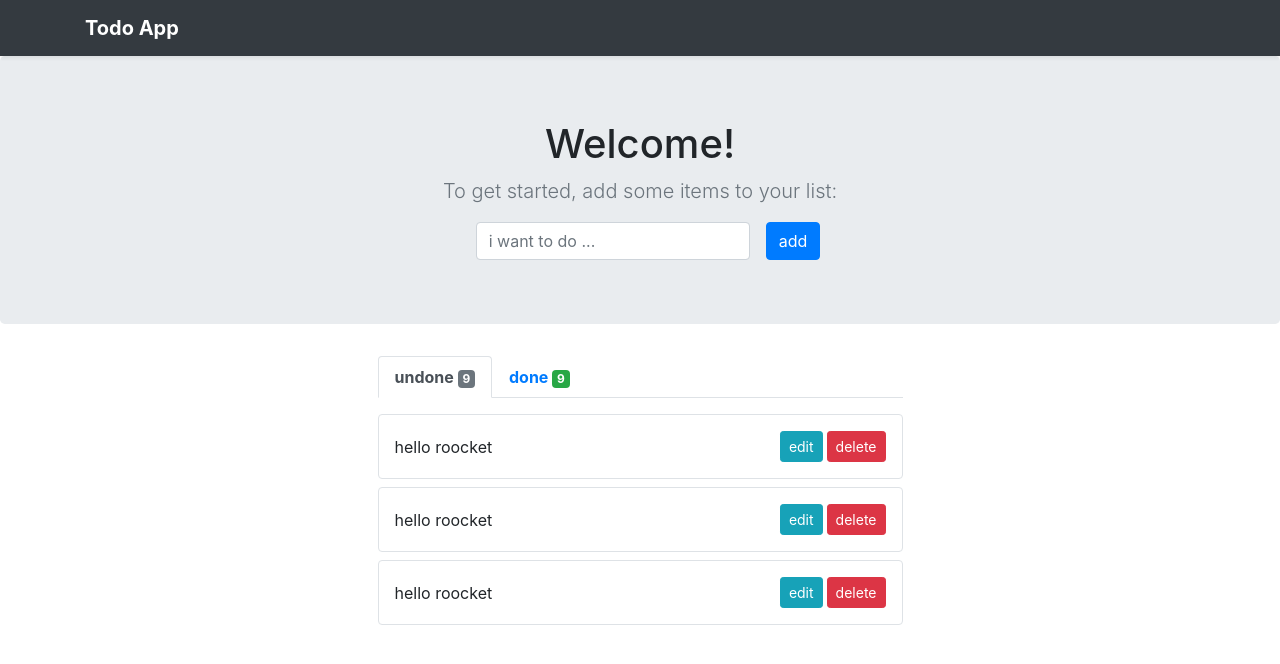
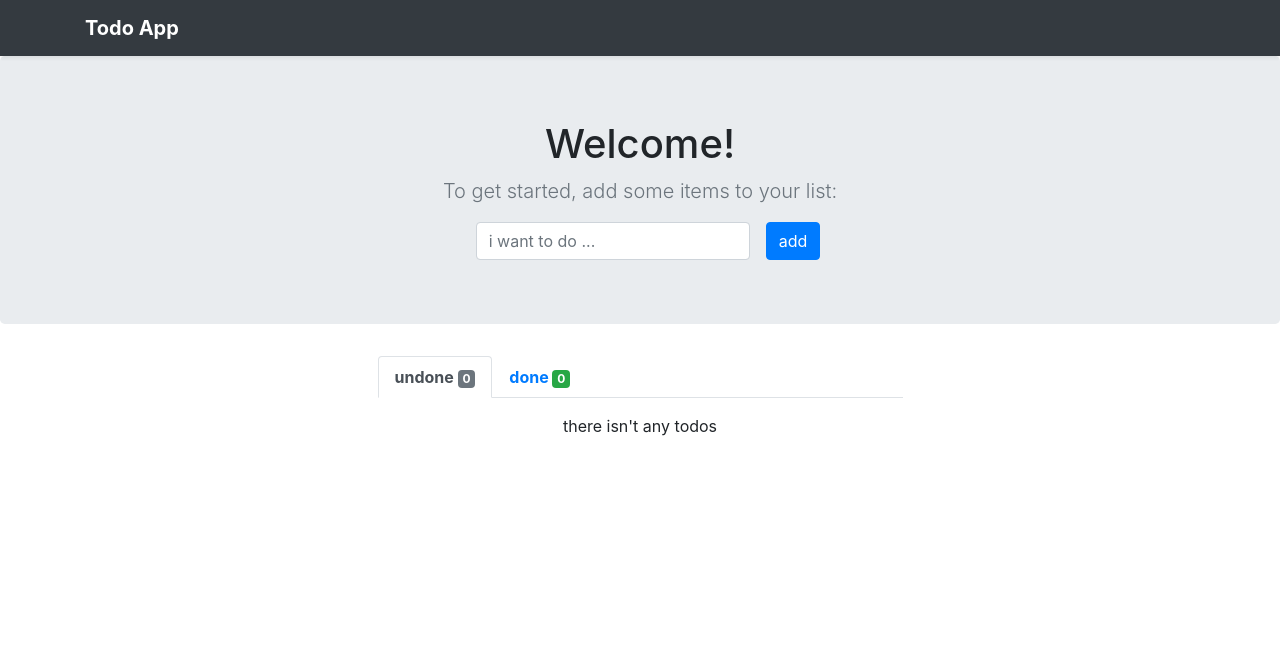
Before and after one commit to mohammad2174/todoapp, a React (Create React App) app: page / in a window 1280 px wide. Shown: the top 664 px of the page. Built offline with nearby package versions, Linux system fonts and the light colour scheme.

Commit message:
show a Todo

```diff
--- a/src/Components/App.js
+++ b/src/Components/App.js
@@ -2,11 +2,13 @@ import React, {Component} from 'react';
 import 'bootstrap/dist/css/bootstrap.css';
 import Header from "./Header";
 import FormAddTodo from "./FormAddTodo";
+import Todo from "./Todo";
 
 
 class App extends Component {
     state = {
-        todos : []
+        todos : [],
+        statusDone : false
     }
 
     addTodo(text) {
@@ -21,6 +23,8 @@ class App extends Component {
     }
 
     render() {
+        let {todos , statusDone} = this.state;
+        let filterTodos = todos.filter(item => item.done === statusDone)
         return(
             <div className="App">
                 <Header />
@@ -37,50 +41,16 @@ class App extends Component {
                             <div className="d-flex flex-column align-items-center ">
                                 <nav className="col-6 mb-3">
                                     <div className="nav nav-tabs" id="nav-tab" role="tablist">
-                                        <a className="nav-item nav-link active font-weight-bold"
-                                           id="nav-home-tab">undone <span className="badge badge-secondary">9</span></a>
-                                        <a className="nav-item nav-link font-weight-bold"
-                                           id="nav-profile-tab">done <span className="badge badge-success">9</span></a>
+                                        <a className={`nav-item nav-link font-weight-bold ${!statusDone ? 'active' : ''}`}
+                                           id="nav-home-tab" onClick={() => this.setState({statusDone: false})}>undone <span className="badge badge-secondary">{todos.filter(item => item.done === false).length}</span></a>
+                                        <a className={`nav-item nav-link font-weight-bold ${statusDone ? 'active' : ''}`}
+                                           id="nav-profile-tab" onClick={() => this.setState({statusDone: true})}>done <span className="badge badge-success">{todos.filter(item => item.done === true).length}</span></a>
                                     </div>
                                 </nav>
-                                <div className="col-6 mb-2">
-                                    <div
-                                        className="d-flex justify-content-between align-items-center border rounded p-3">
-                                        <div>
-                                            hello roocket
-                                        </div>
-                                        <div>
-                                            <button type="button" className="btn btn-info btn-sm">edit</button>
-                                            <button type="button" className="btn btn-danger btn-sm ml-1">delete</button>
-                                        </div>
-                                    </div>
-                                </div>
-                                <div className="col-6 mb-2">
-                                    <div
-                                        className="d-flex justify-content-between align-items-center border rounded p-3">
-                                        <div>
-                                            hello roocket
-                                        </div>
-                                        <div>
-                                            <button type="button" className="btn btn-info btn-sm">edit</button>
-                                            <button type="button" className="btn btn-danger btn-sm ml-1">delete</button>
-                                        </div>
-                                    </div>
-                                </div>
-                                <div className="col-6 mb-2">
-                                    <div
-                                        className="d-flex justify-content-between align-items-center border rounded p-3">
-                                        <div>
-                                            hello roocket
-                                        </div>
-                                        <div>
-                                            <button type="button" className="btn btn-info btn-sm">edit</button>
-                                            <button type="button" className="btn btn-danger btn-sm ml-1">delete</button>
-                                        </div>
-                                    </div>
-                                </div>
+                                {
+                                    filterTodos.length === 0 ? <p>there isn't any todos</p> : filterTodos.map(item => <Todo key={item.key} text={item.text} />)
+                                }
                             </div>
-
                         </div>
                     </div>
                 </main>
--- /dev/null
+++ b/src/Components/Todo.js
@@ -0,0 +1,20 @@
+import React from 'react';
+
+function Todo(props) {
+    return (
+        <div className="col-6 mb-2">
+            <div
+                className="d-flex justify-content-between align-items-center border rounded p-3">
+                <div>
+                    {props.text}
+                </div>
+                <div>
+                    <button type="button" className="btn btn-info btn-sm">edit</button>
+                    <button type="button" className="btn btn-danger btn-sm ml-1">delete</button>
+                </div>
+            </div>
+        </div>
+    )
+}
+
+export default Todo;
```
Also changed, not shown: 1 other file (tests, documents, lock files or other folders).
